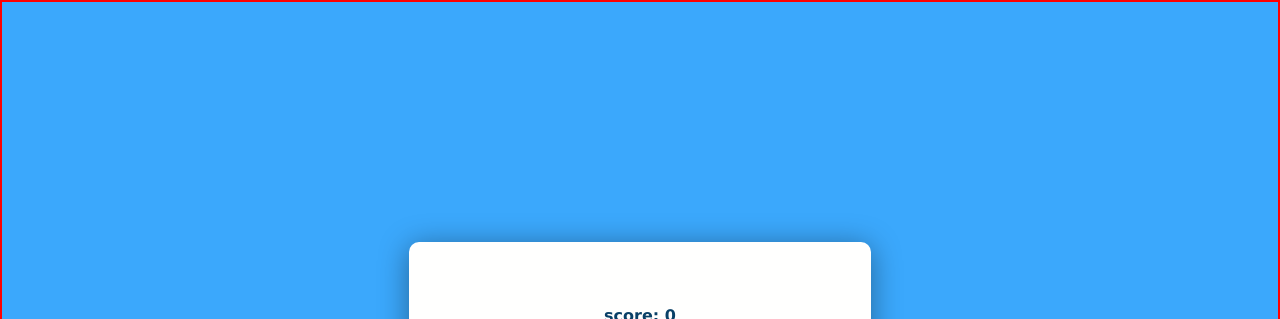
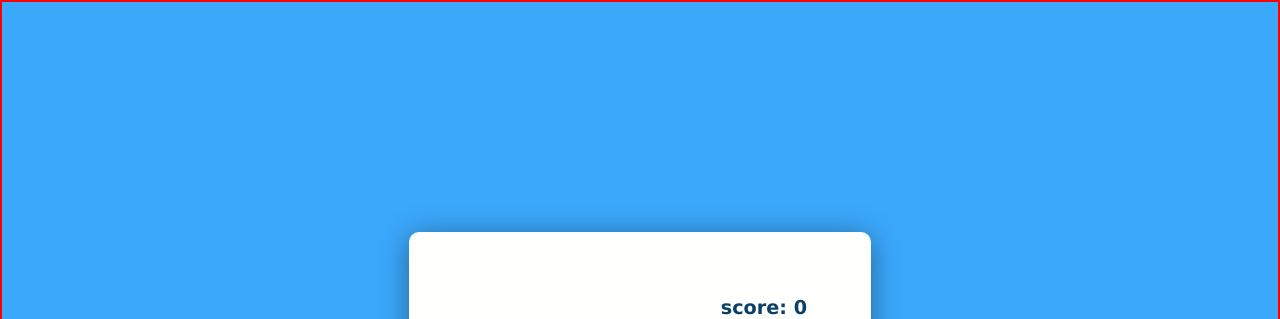
Before and after one commit to Yasir-Khan22/simple--multiplier, a website built with Vite: page multiplier__simple/index.html in a window 1280 px wide. Shown: the top 319 px of the page. Built offline with nearby package versions, Linux system fonts and the light colour scheme.

Commit message:
styles are applied

```diff
--- a/multiplier__simple/style.css
+++ b/multiplier__simple/style.css
@@ -57,3 +57,12 @@
 .btn:hover {
     filter: brightness(0.9);
 }
+
+.score {
+    /* border: 2px solid green; */
+    text-align: right;
+    margin-bottom: 1rem;
+    font-size: 1.2rem;
+
+
+}
```
